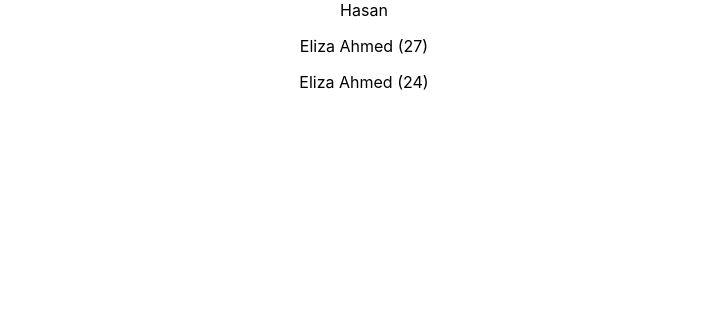
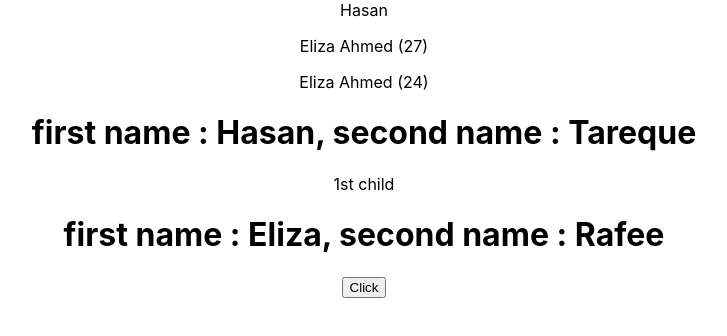
Before and after one commit to elizarafee/react-lab, a React (Create React App) app: page / in a window 1280 px wide. Shown: the top 336 px of the page, without its empty margins (276-1003 px from the left). Built offline with nearby package versions, Linux system fonts and the light colour scheme.

Commit message:
functional component : props

```diff
--- a/src/App.js
+++ b/src/App.js
@@ -4,6 +4,7 @@ import './App.css';
 import Hasan from './components/hasan.component';
 import Eliza from './components/eliza.component';
 import Age from './components/age.component';
+import Pro from './components/props.functionalCom'
 
 function App() {
   return (
@@ -11,6 +12,14 @@ function App() {
       <Hasan />
       <Eliza age={23} />
       <Age />
+      <Pro fname = 'Hasan' sname = 'Tareque'>
+        <p>1st child</p>
+      </Pro>
+      <Pro fname = 'Eliza' sname = 'Rafee'>
+        <button>Click</button>
+      </Pro>
+
+
     </div>
   );
 }
--- /dev/null
+++ b/src/components/props.functionalCom.js
@@ -0,0 +1,13 @@
+import React from 'react'
+
+const Pro = props => {
+    console.log(props)
+    return (
+        <div>
+            <h1>first name : {props.fname}, second name : {props.sname}</h1>
+            <p>{props.children}</p>
+        </div>
+    )
+}
+
+export default Pro;
```
